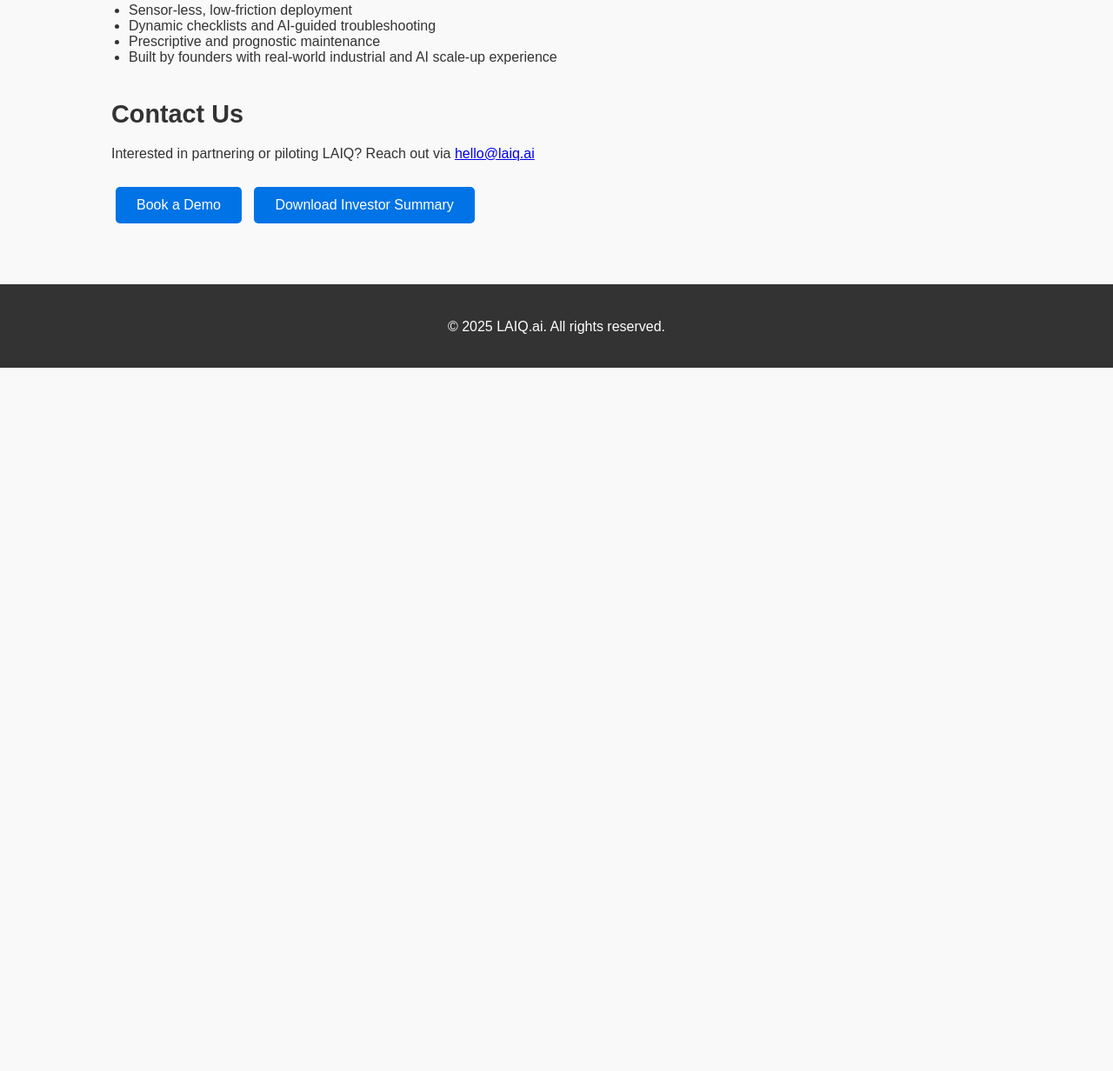
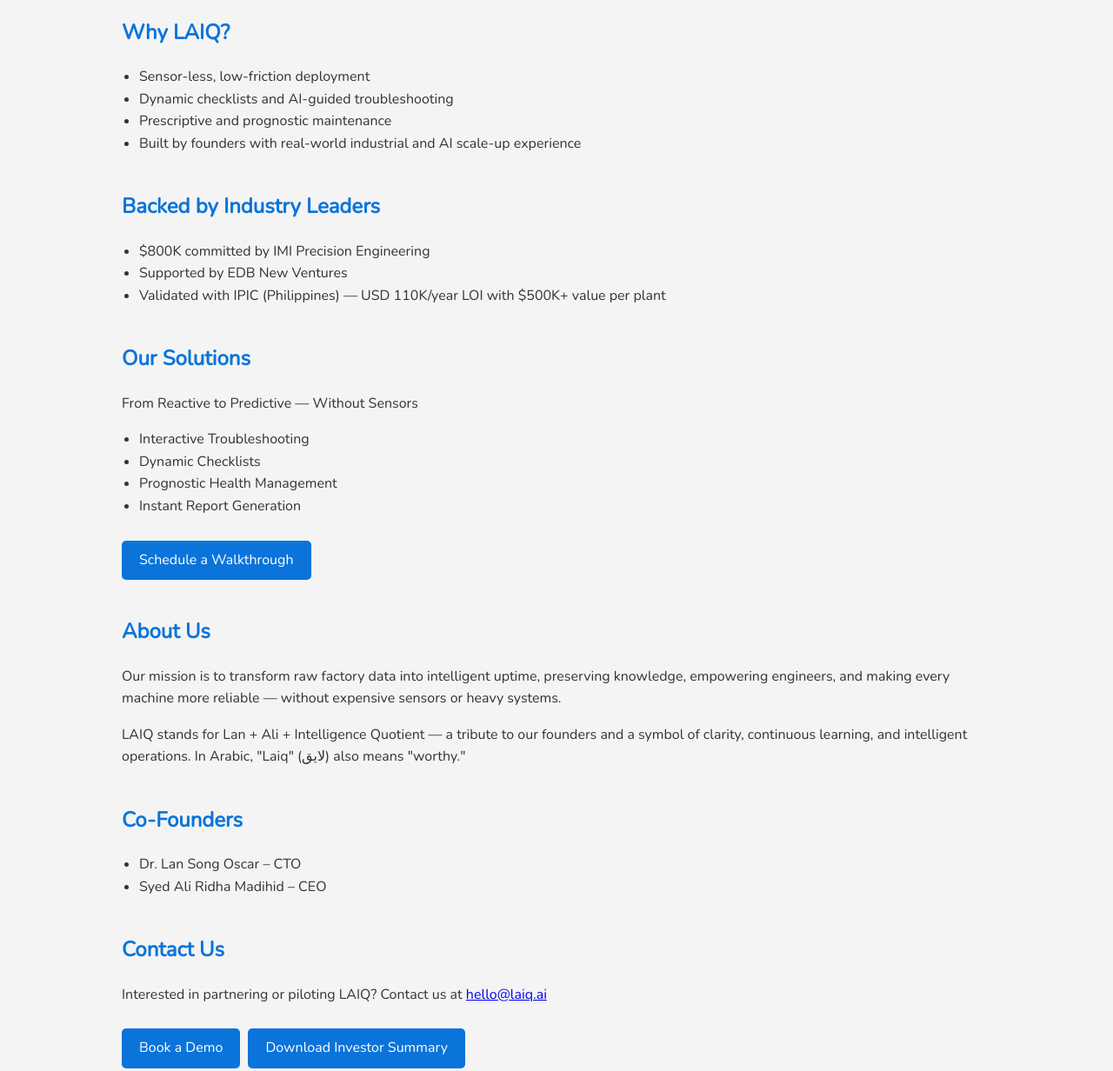
Before and after one commit to intannovhela/laiq-website, a plain HTML site: page index.html in a window 1280 px wide. Shown: the part 567-1799 px from the top of the page at 87% size. Before the commit the page ends 990 px from the top, so only its background shows below. Drawn offline with nearby package versions, Linux system fonts and the light colour scheme.

Commit message:
Update index.html

```diff
--- a/index.html
+++ b/index.html
@@ -1,22 +1,86 @@
-
 <!DOCTYPE html>
 <html lang="en">
+
 <head>
     <meta charset="UTF-8">
     <meta name="viewport" content="width=device-width, initial-scale=1.0">
     <title>LAIQ.ai</title>
-    <link rel="stylesheet" href="style.css">
+    <link href="https://fonts.googleapis.com/css2?family=Nunito&display=swap" rel="stylesheet">
+    <style>
+        body {
+            font-family: 'Nunito', sans-serif;
+            margin: 0;
+            padding: 0;
+            line-height: 1.6;
+            background-color: #f4f4f4;
+            color: #333;
+        }
+
+        header {
+            background-color: #0a74da;
+            color: white;
+            padding: 20px;
+            text-align: center;
+        }
+
+        .container {
+            padding: 20px;
+            max-width: 1000px;
+            margin: auto;
+        }
+
+        h2 {
+            color: #0a74da;
+        }
+
+        .section {
+            margin-bottom: 40px;
+        }
+
+        ul {
+            list-style-type: disc;
+            padding-left: 20px;
+        }
+
+        .cta-buttons a {
+            display: inline-block;
+            padding: 10px 20px;
+            margin: 10px 5px 0 0;
+            background-color: #0a74da;
+            color: white;
+            text-decoration: none;
+            border-radius: 5px;
+        }
+
+        footer {
+            background-color: #222;
+            color: white;
+            text-align: center;
+            padding: 10px;
+            margin-top: 40px;
+        }
+
+        img {
+            max-width: 150px;
+            display: block;
+            margin: 20px auto;
+        }
+    </style>
 </head>
+
 <body>
     <header>
         <img src="logo.png" alt="LAIQ Logo">
         <h1>AI-Driven Uptime. Engineered with Human Grit.</h1>
         <p>LAIQ empowers your maintenance teams with sensor-less, AI-powered diagnostics, troubleshooting, and prognostics — cutting downtime and preserving technical know-how.</p>
-        <a class="button" href="#">Request Demo</a>
-        <a class="button" href="#">Download One-Pager</a>
+        <div class="cta-buttons">
+            <a href="#">Request Demo</a>
+            <a href="#">Download One-Pager</a>
+        </div>
     </header>
+
     <div class="container">
-        <section>
+        <div class="section">
             <h2>The Problem We Solve</h2>
             <ul>
                 <li>80%+ of industrial maintenance is still reactive</li>
@@ -25,9 +89,9 @@
                 <li>SOPs, RCAs, and BDAs often go unused</li>
             </ul>
             <p>LAIQ fixes this by turning factory data into frontline intelligence.</p>
-        </section>
+        </div>
 
-        <section>
+        <div class="section">
             <h2>Why LAIQ?</h2>
             <ul>
                 <li>Sensor-less, low-friction deployment</li>
@@ -35,18 +99,58 @@
                 <li>Prescriptive and prognostic maintenance</li>
                 <li>Built by founders with real-world industrial and AI scale-up experience</li>
             </ul>
-        </section>
+        </div>
 
-        <section>
+        <div class="section">
+            <h2>Backed by Industry Leaders</h2>
+            <ul>
+                <li>$800K committed by IMI Precision Engineering</li>
+                <li>Supported by EDB New Ventures</li>
+                <li>Validated with IPIC (Philippines) — USD 110K/year LOI with $500K+ value per plant</li>
+            </ul>
+        </div>
+
+        <div class="section">
+            <h2>Our Solutions</h2>
+            <p>From Reactive to Predictive — Without Sensors</p>
+            <ul>
+                <li>Interactive Troubleshooting</li>
+                <li>Dynamic Checklists</li>
+                <li>Prognostic Health Management</li>
+                <li>Instant Report Generation</li>
+            </ul>
+            <div class="cta-buttons">
+                <a href="#">Schedule a Walkthrough</a>
+            </div>
+        </div>
+
+        <div class="section">
+            <h2>About Us</h2>
+            <p>Our mission is to transform raw factory data into intelligent uptime, preserving knowledge, empowering engineers, and making every machine more reliable — without expensive sensors or heavy systems.</p>
+            <p>LAIQ stands for Lan + Ali + Intelligence Quotient — a tribute to our founders and a symbol of clarity, continuous learning, and intelligent operations. In Arabic, "Laiq" (لايق) also means "worthy." </p>
+        </div>
+
+        <div class="section">
+            <h2>Co-Founders</h2>
+            <ul>
+                <li>Dr. Lan Song Oscar – CTO</li>
+                <li>Syed Ali Ridha Madihid – CEO</li>
+            </ul>
+        </div>
+
+        <div class="section">
             <h2>Contact Us</h2>
-            <p>Interested in partnering or piloting LAIQ? Reach out via <a href="mailto:hello@laiq.ai">hello@laiq.ai</a></p>
-            <a class="button" href="#">Book a Demo</a>
-            <a class="button" href="#">Download Investor Summary</a>
-        </section>
+            <p>Interested in partnering or piloting LAIQ? Contact us at <a href="mailto:hello@laiq.ai">hello@laiq.ai</a></p>
+            <div class="cta-buttons">
+                <a href="#">Book a Demo</a>
+                <a href="#">Download Investor Summary</a>
+            </div>
+        </div>
     </div>
 
     <footer>
-        <p>&copy; 2025 LAIQ.ai. All rights reserved.</p>
+        &copy; 2025 LAIQ.ai | AI-Driven Uptime. Engineered with Human Grit.
     </footer>
 </body>
+
 </html>
```
